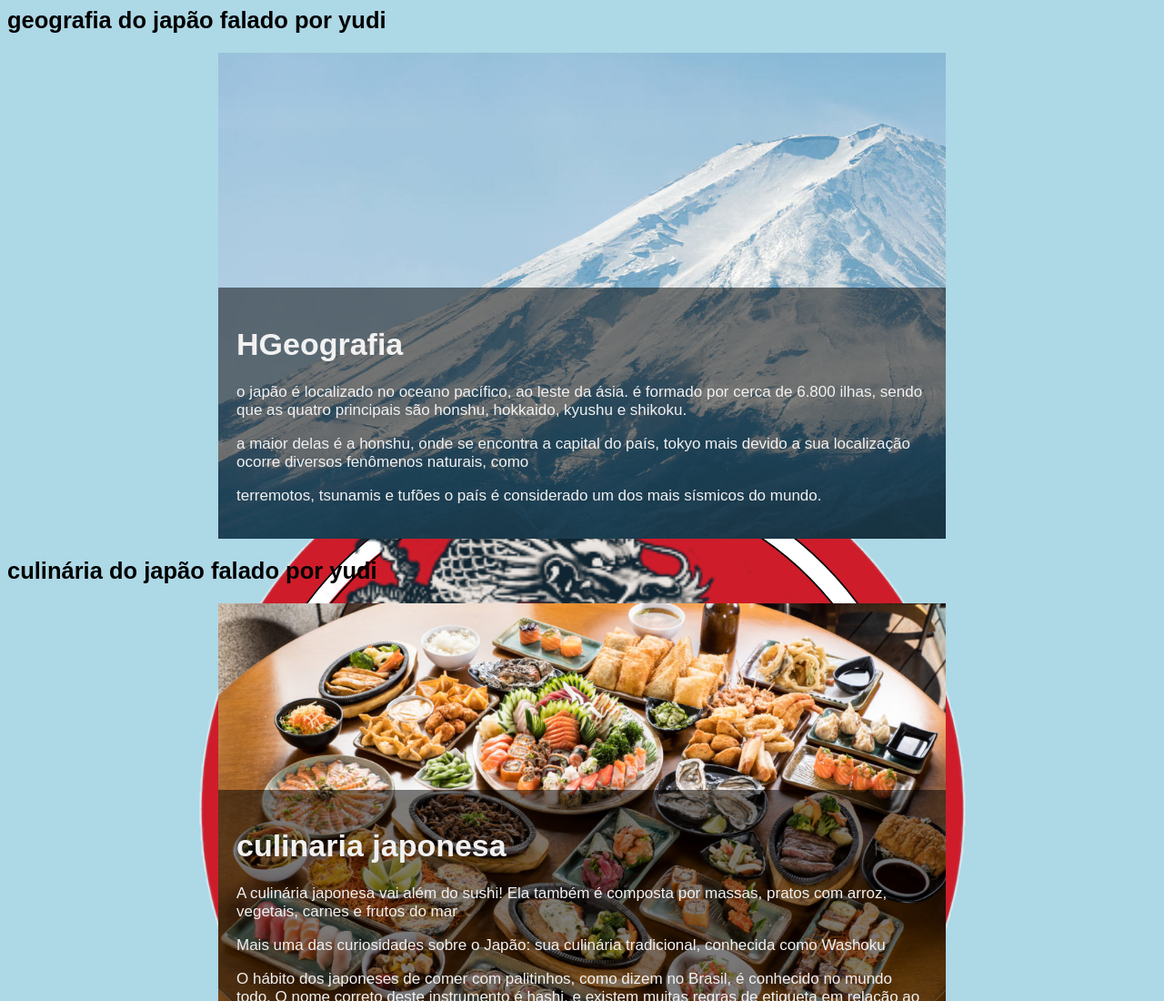
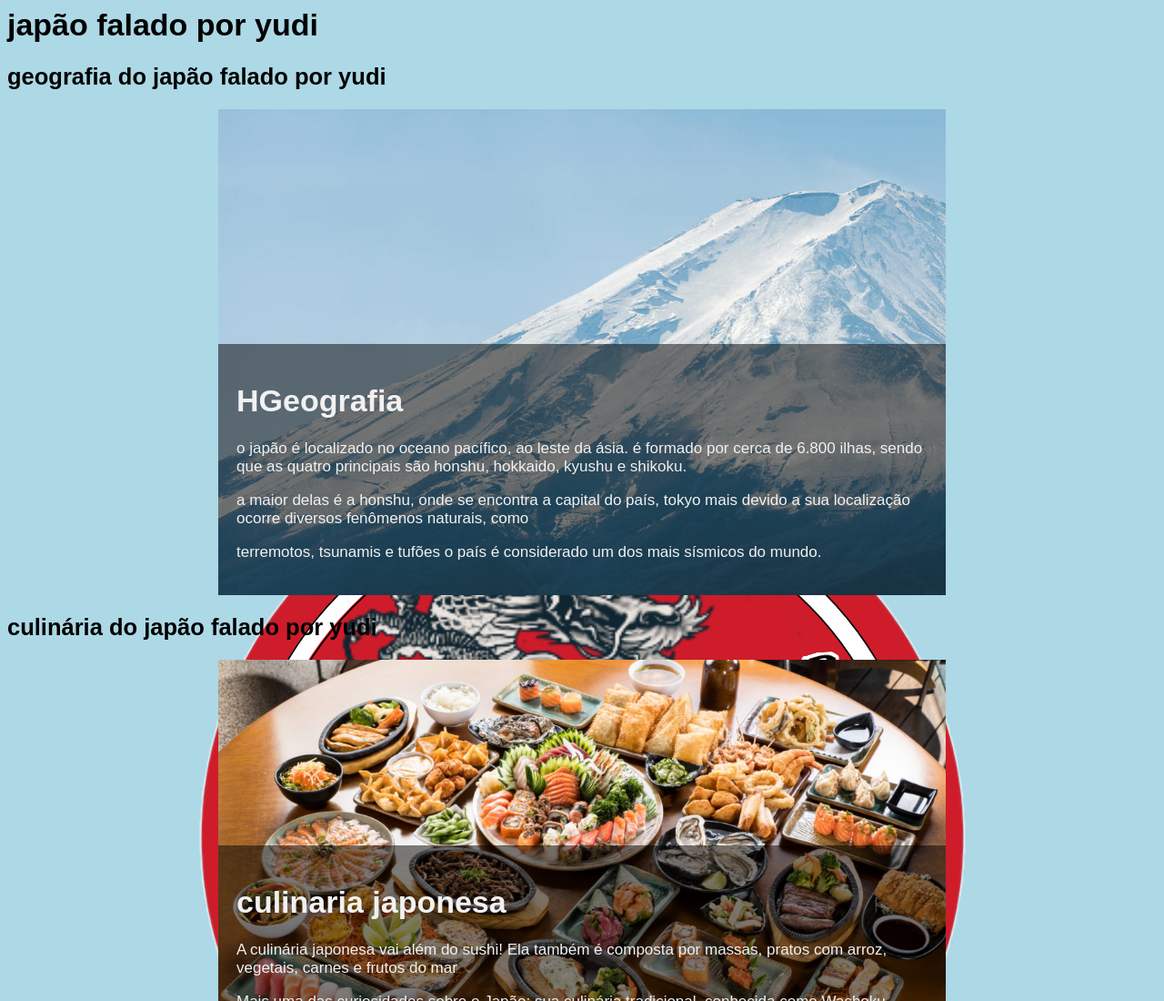
Before and after one commit to yudijapanislove/yudijapanislove.github.io, a plain HTML site: page index.html in a window 1280 px wide. Shown: the top 1100 px of the page at 91% size. Drawn offline with Linux system fonts and the light colour scheme.

Commit message:
Update index.html

```diff
--- a/index.html
+++ b/index.html
@@ -12,7 +12,7 @@ body {
 
 <html>
 <head>
-<title>japão falado por yudi</title>
+<h1>japão falado por yudi</h1>
 </head>
 <body>
 
```
